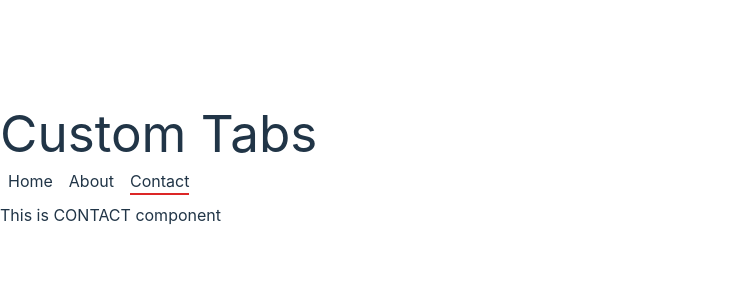
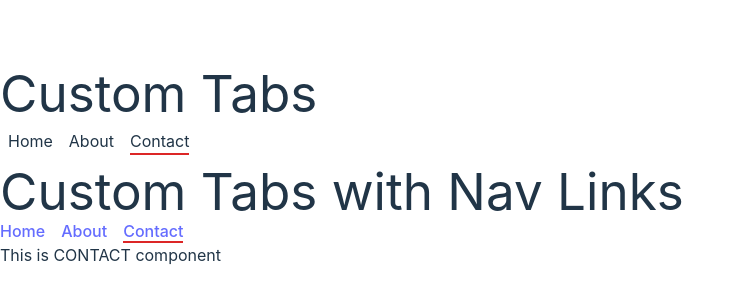
Before and after one commit to Om-Shankar-191019/react-interview, a React (Vite) app: page /contact in a window 1280 px wide. Shown: the part 234-534 px from the top of the page, without its empty margins (0-745 px from the left). Built offline with nearby package versions, Linux system fonts and the light colour scheme.

Commit message:
custom tabs - using NavLink component

```diff
--- a/src/components/CustomTabs.jsx
+++ b/src/components/CustomTabs.jsx
@@ -1,13 +1,13 @@
 // problem statement :
 // make multiple tabs to navigate on multiple pages.
 
-import React, { useState } from "react";
+import React, { useEffect, useState } from "react";
 import {
   BrowserRouter,
   Routes,
   Route,
   useNavigate,
-  useParams,
+  NavLink,
   useLocation,
 } from "react-router-dom";
 
@@ -34,6 +34,10 @@ const Homewrapper = () => {
     navigate(path);
     setSelectedPath(path);
   };
+
+  useEffect(() => {
+    setSelectedPath(pathname);
+  }, [pathname]);
   return (
     <div>
       <h1>Custom Tabs</h1>
@@ -63,6 +67,36 @@ const Homewrapper = () => {
           Contact
         </li>
       </ul>
+
+      <div>
+        <h1>Custom Tabs with Nav Links</h1>
+        <nav className="space-x-4">
+          <NavLink
+            to="/"
+            className={({ isActive }) =>
+              `${isActive ? "border-b-2 border-red-600" : ""} cursor-pointer`
+            }
+          >
+            Home
+          </NavLink>
+          <NavLink
+            to="/about"
+            className={({ isActive }) =>
+              `${isActive ? "border-b-2 border-red-600" : ""} cursor-pointer`
+            }
+          >
+            About
+          </NavLink>
+          <NavLink
+            to="/contact"
+            className={({ isActive }) =>
+              `${isActive ? "border-b-2 border-red-600" : ""} cursor-pointer`
+            }
+          >
+            Contact
+          </NavLink>
+        </nav>
+      </div>
     </div>
   );
 };
```
